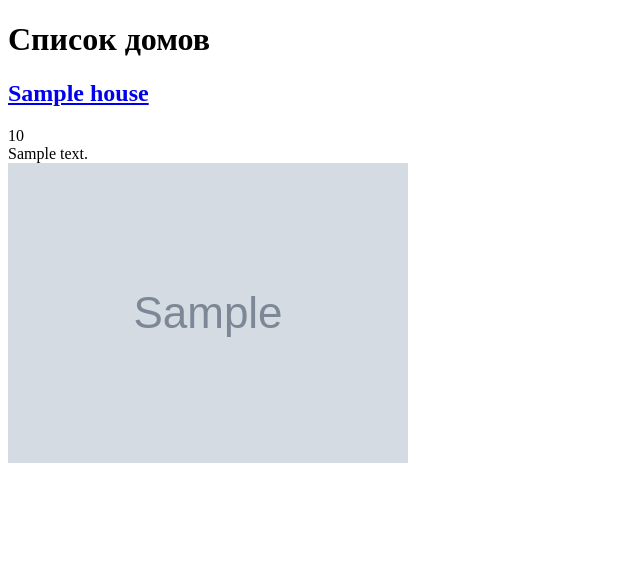
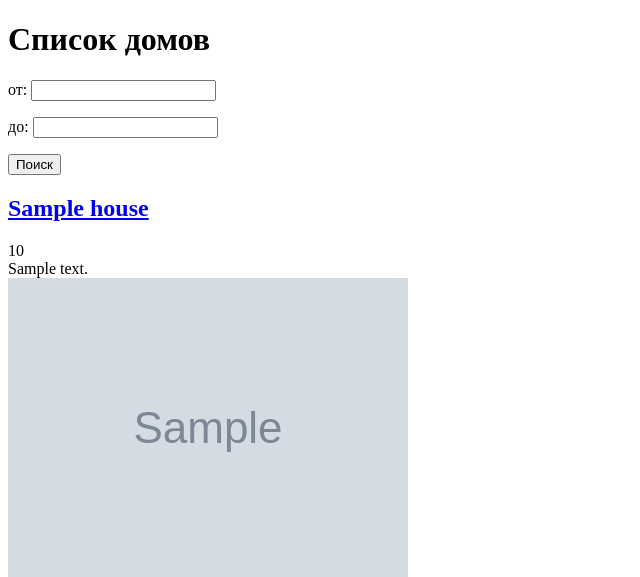
Before and after one commit to shultais-education/dom_u_morya, a Django app: page / in a window 1280 px wide. Shown: the top 577 px of the page, without its empty margins (0-640 px from the left). Run offline with Django 3.2, Linux system fonts and the light colour scheme; tables that the repository leaves empty hold one stand-in row (values such as "Sample post"); grey boxes marked "Sample" are stand-in pictures; some libraries are stand-ins or nearby versions.

Commit message:
Добавил фильтрацию по цене.

```diff
--- /dev/null
+++ b/houses/forms.py
@@ -0,0 +1,6 @@
+from django import forms
+
+
+class HousesFilterForm(forms.Form):
+    min_price = forms.IntegerField(label="от", required=False)
+    max_price = forms.IntegerField(label="до", required=False)
--- a/houses/templates/houses/houses_list.html
+++ b/houses/templates/houses/houses_list.html
@@ -3,6 +3,12 @@
 
 {% block application %}
     <h1>Список домов</h1>
+
+    <form method="get">
+        {{ form.as_p }}
+        <button type="submit">Поиск</button>
+    </form>
+
     {% for house in houses %}
         <div>
             <h2><a href="{% url 'house' house_id=house.id %}">{{ house.name }}</a></h2>
--- a/houses/views.py
+++ b/houses/views.py
@@ -3,11 +3,18 @@ from houses.models import House
 from orders.forms import OrderForm
 from django.http import HttpResponseRedirect
 from django.urls import reverse
+from houses.forms import HousesFilterForm
 
 
 def houses_list(request):
     houses = House.objects.all()
-    return render(request, "houses/houses_list.html", {"houses": houses})
+    form = HousesFilterForm(request.GET)
+    if form.is_valid():
+        if form.cleaned_data["min_price"]:
+            houses = houses.filter(price__gte=form.cleaned_data["min_price"])
+        if form.cleaned_data["max_price"]:
+            houses = houses.filter(price__lte=form.cleaned_data["max_price"])
+    return render(request, "houses/houses_list.html", {"houses": houses, "form": form})
 
 
 def house_detail(request, house_id):
```
